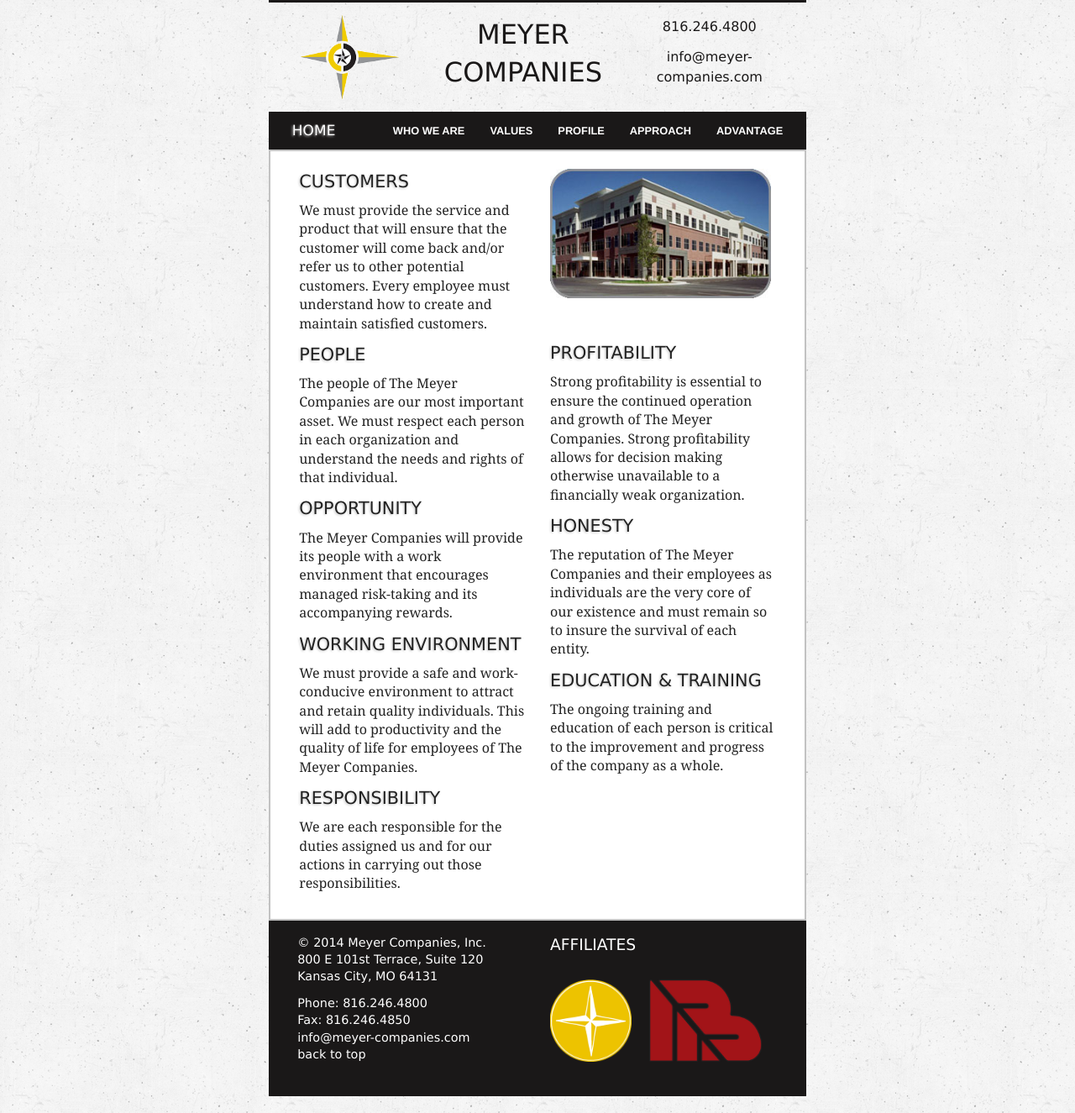
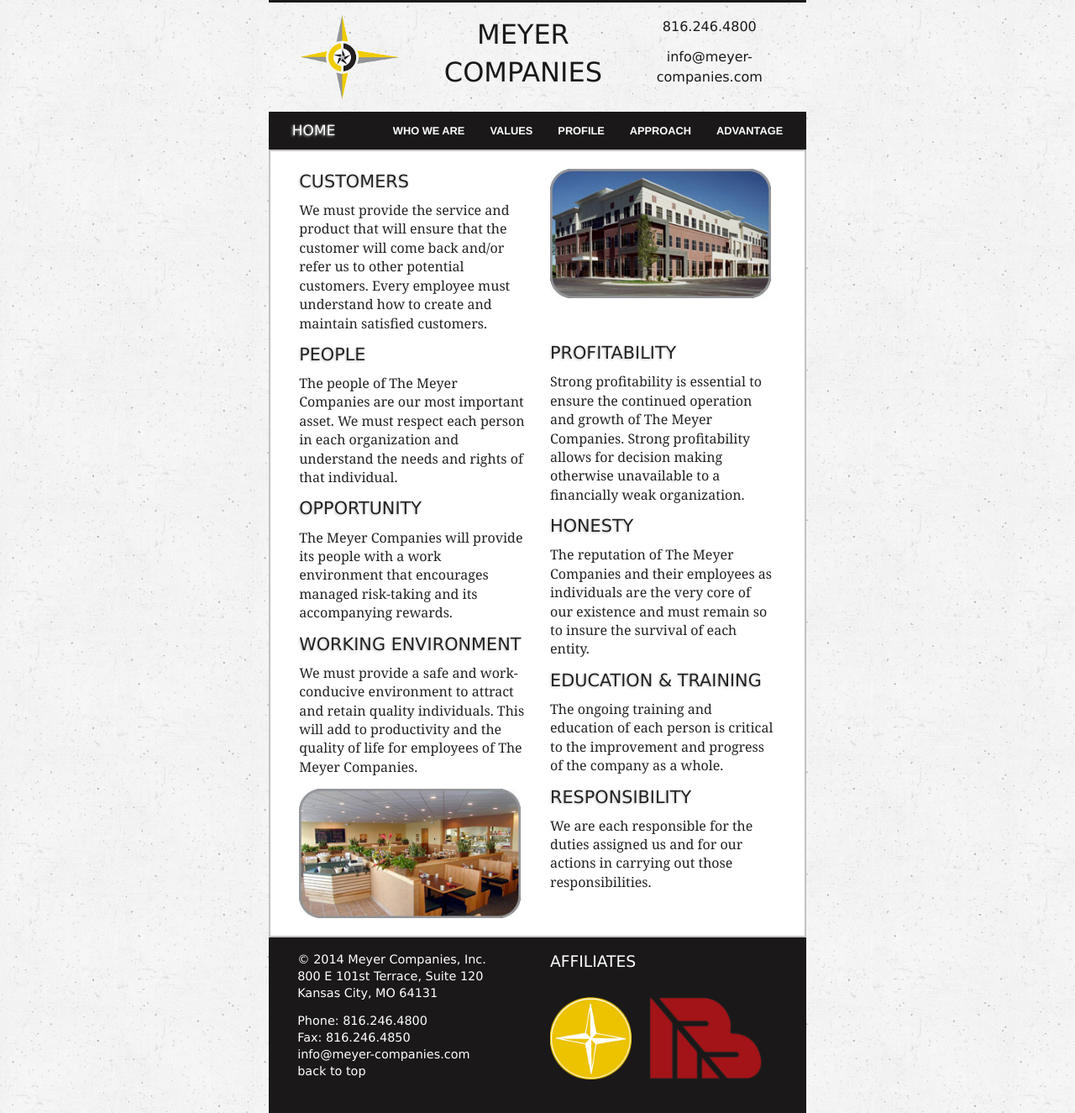
Before and after one commit to jiko/meyer-companies, a Jekyll site: the page built from values.html, in a window 1280 px wide. Shown: the whole page at 84% size. Built offline with Jekyll 4.4.1, drawn with Linux system fonts in a browser that asks for light colours; Markdown is read by kramdown in place of the engine named in the settings.

Commit message:
Added First Watch photo to the bottom of the Values pages.

```diff
--- a/values.html
+++ b/values.html
@@ -37,14 +37,11 @@
 </p>
 <p>
 </p>
-<h1>
-Responsibility
-</h1>
-<p>
-We are each responsible for the duties assigned us and for our actions in carrying out those responsibilities.
-</p>
-<p>
-</p>
+<a href="{{ site.baseurl }}/img/First-Watch.jpg">
+  <img src="{{ site.baseurl }}/img/First-Watch-1.jpg"
+    alt="Photo of First Watch"
+    title="First Watch" />
+</a>
 </div>
 <div class="large-6 columns">
 <a href="{{ site.baseurl }}/img/Business-Exchange-med.jpg">
@@ -75,5 +72,13 @@
 </p>
 <p>
 </p>
+<h1>
+Responsibility
+</h1>
+<p>
+We are each responsible for the duties assigned us and for our actions in carrying out those responsibilities.
+</p>
+<p>
+</p>
 </div>
 </div>
```
Also changed, not shown: img/First-Watch-1.jpg (added), img/First-Watch.jpg (added). Lines whose indentation alone changed are shown as unchanged.
